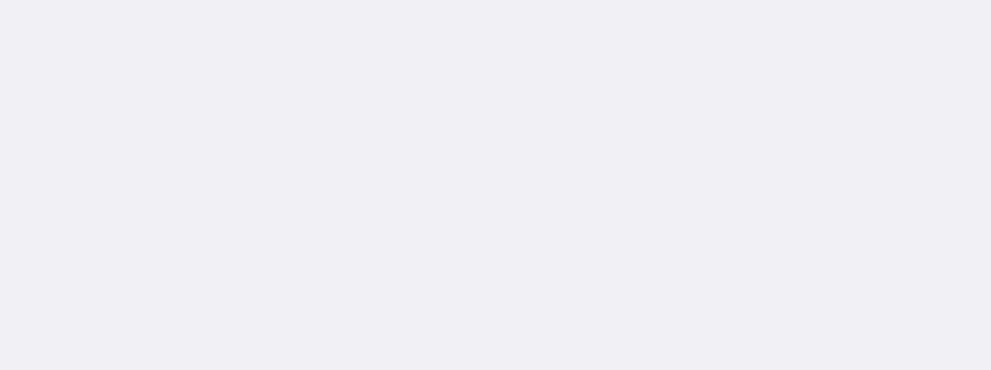
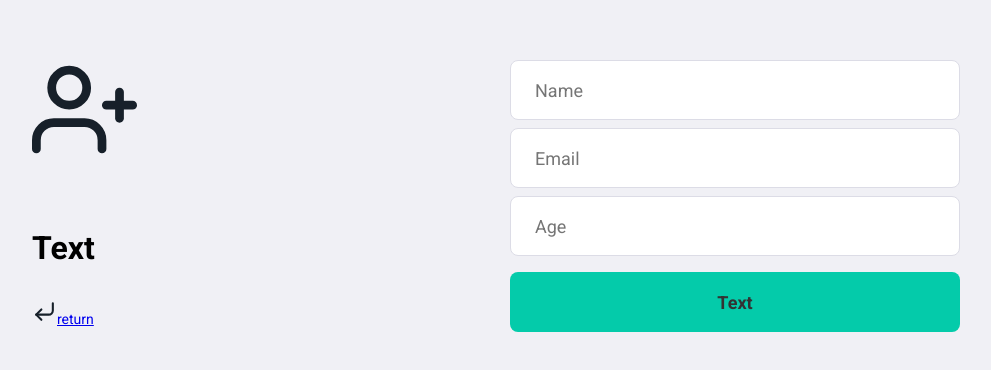
Before and after one commit to gFigueiredoo/Front-React-Students, a React (Create React App) app: page /student/new/1 in a window 1280 px wide. Shown: the part 216-586 px from the top of the page, without its empty margins (144-1135 px from the left). Built offline with nearby package versions, Linux system fonts and the light colour scheme.

Commit message:
ADDED: Page to new students

```diff
--- /dev/null
+++ b/src/pages/NewStudent/index.js
@@ -0,0 +1,28 @@
+import React from 'react';
+import './styles.css';
+import {FiCornerDownLeft, FiUserPlus} from 'react-icons/fi';
+import {Link} from 'react-router-dom';
+
+export default function NewStudent(){
+
+    return(
+        <div className="new-student-container">
+            <div className="content">
+                <section className="form">
+                    <FiUserPlus size="105" color="#17202A"/>
+                    <h1>Text</h1>
+                    <Link className="back-link" to="/students">
+                        <FiCornerDownLeft size="25" color="#17202a"/>
+                        return
+                    </Link>
+                </section>
+                <form>
+                    <input placeholder="Name" />
+                    <input placeholder="Email" />
+                    <input placeholder="Age" />
+                    <button className="button" type="submit">Text</button>
+                </form>
+            </div>
+        </div>
+    );
+}
--- /dev/null
+++ b/src/pages/NewStudent/styles.css
@@ -0,0 +1,59 @@
+.new-student-container {
+    width: 100%;
+    max-width: 1120px;
+    height: 100vh;
+    margin: 0 auto;
+
+    display: flex;
+    align-items: center;
+    justify-content: space-between;
+}
+
+.new-student-container .content {
+    width: 100%;
+    padding: 96px;
+    background: #F0F0F5;
+    box-shadow: 0 0 100px rgba(0, 0, 0, 0.1);
+    border-radius: 8px;
+
+    display: flex;
+    justify-content: space-between;
+    align-items: center;
+}
+
+.new-student-container .content section {
+    width: 100%;
+    max-width: 320px;
+}
+
+.new-student-container section.form {
+    width: 100%;
+    max-width: 350px;
+    margin-right: 30px;
+}
+
+.new-student-container section.form img{
+    width: 45%;
+    margin-left: auto;
+    margin-right: auto;
+    display: block;
+}
+
+.new-student-container .content section h1 {
+    margin: 64px 0 32px;
+    font-size: 32px;
+}
+
+.new-student-container .content p {
+    font-size: 18px;
+    color: #737380;
+    line-height: 32px;
+}
+.new-student-container .content form {
+    width: 100%;
+    max-width: 450px;
+}
+
+.new-student-container .content form input {
+    margin-top: 8px;
+}
--- a/src/pages/Students/index.js
+++ b/src/pages/Students/index.js
@@ -10,7 +10,7 @@ export default function Students(){
             <header>
                 <img src = {logoRegister} alt="Register" />
                 <span>Welcome, <strong>Student</strong>!</span>
-                <Link className="button" to="student/mew">New Student</Link>
+                <Link className="button" to="student/new/0">New Student</Link>
                 <button type="button">
                     <FiXCircle size={35} color="#17202A"/>
                 </button>
--- a/src/routes.js
+++ b/src/routes.js
@@ -2,6 +2,7 @@ import React from 'react';
 import { BrowserRouter, Route, Switch } from 'react-router-dom';
 import Login from './pages/Login';
 import Students from './pages/Students';
+import NewStudent from './pages/NewStudent';
 
 export default function Routes(){
     return (
@@ -9,6 +10,7 @@ export default function Routes(){
             <Switch>
                 <Route path="/" exact component={Login}/>
                 <Route path="/students" component={Students}/>
+                <Route path="/student/new/:studentid" component={NewStudent}/>
             </Switch>
         </BrowserRouter>
     );
```
